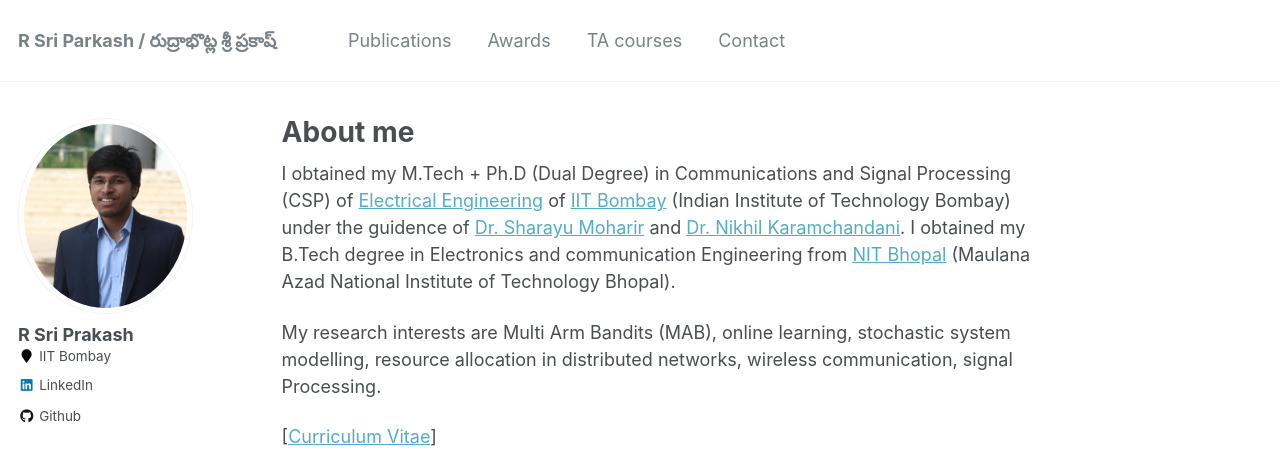
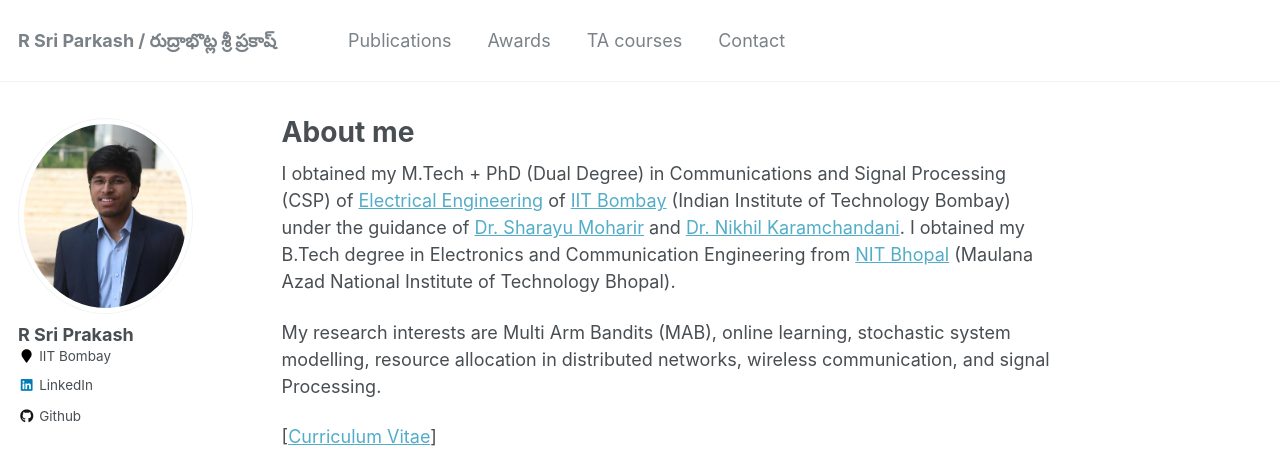
Before and after one commit to rsriprakash/rsriprakash.github.io, a Jekyll site: the page built from _pages/about.md, in a window 1280 px wide. Shown: the top 459 px of the page. Built offline with Jekyll 4.4.1, drawn with Linux system fonts in a browser that asks for light colours.

Commit message:
Update about.md

```diff
--- a/_pages/about.md
+++ b/_pages/about.md
@@ -8,8 +8,8 @@
   - /about.html
 ---
 
-I obtained my M.Tech + Ph.D (Dual Degree) in Communications and Signal Processing (CSP) of [Electrical Engineering](https://www.ee.iitb.ac.in/web) of [IIT Bombay](https://www.iitb.ac.in/) (Indian Institute of Technology Bombay) under the guidence of [Dr. Sharayu Moharir](https://sites.google.com/view/sharayu-homepage/home) and [Dr. Nikhil Karamchandani](https://sites.google.com/site/nikhilkaram/). I obtained my B.Tech degree in Electronics and communication Engineering from [NIT Bhopal](http://www.manit.ac.in/) (Maulana Azad National Institute of Technology Bhopal).
+I obtained my M.Tech + PhD (Dual Degree) in Communications and Signal Processing (CSP) of [Electrical Engineering](https://www.ee.iitb.ac.in/web) of [IIT Bombay](https://www.iitb.ac.in/) (Indian Institute of Technology Bombay) under the guidance of [Dr. Sharayu Moharir](https://sites.google.com/view/sharayu-homepage/home) and [Dr. Nikhil Karamchandani](https://sites.google.com/site/nikhilkaram/). I obtained my B.Tech degree in Electronics and Communication Engineering from [NIT Bhopal](http://www.manit.ac.in/) (Maulana Azad National Institute of Technology Bhopal).
 
-My research interests are Multi Arm Bandits (MAB), online learning, stochastic system modelling, resource allocation in distributed networks, wireless communication, signal Processing.
+My research interests are Multi Arm Bandits (MAB), online learning, stochastic system modelling, resource allocation in distributed networks, wireless communication, and signal Processing.
 
 [[Curriculum Vitae](http://rsriprakash.github.io/files/R_Sri_Prakash_CV.pdf)]
```
